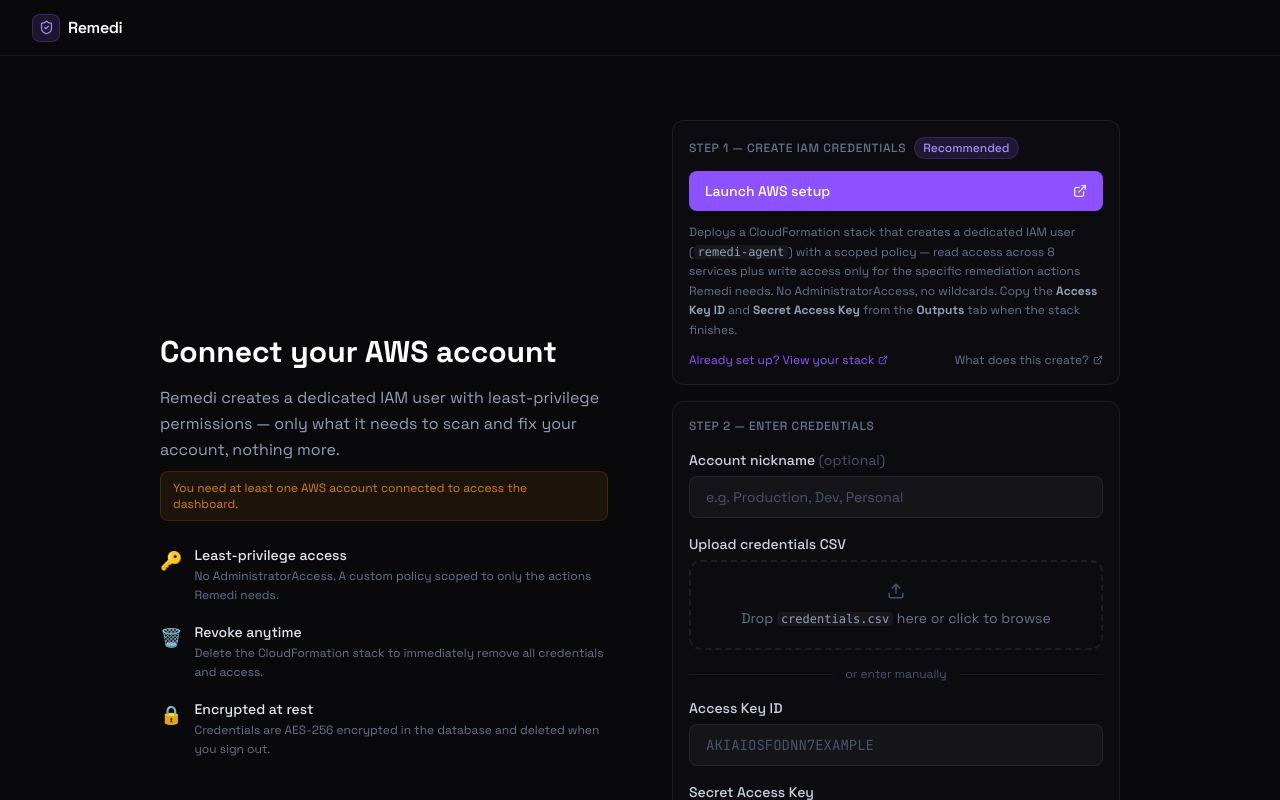
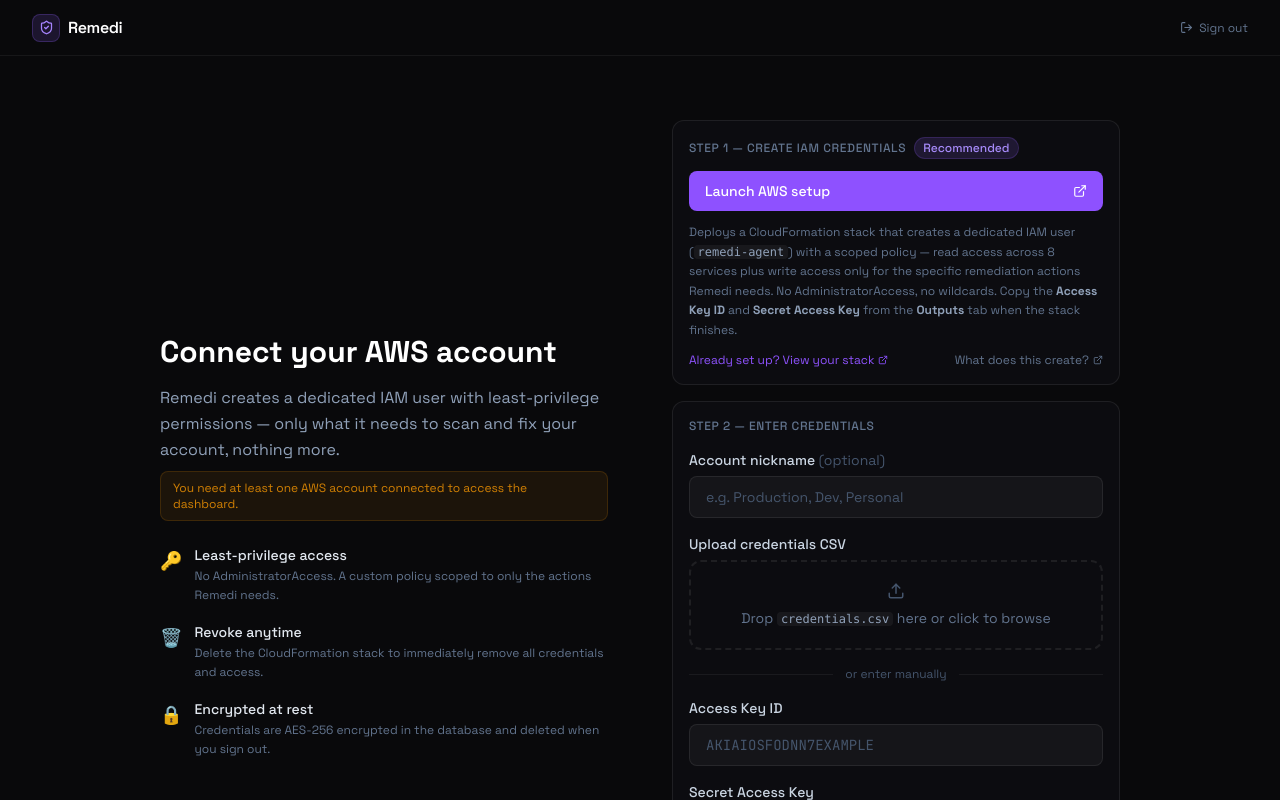
Before and after one commit to glenlouis8/remedi, a Next.js app in the folder frontend/: page /onboarding in a window 1280 px wide. Shown: the top 800 px of the page. Built offline with nearby package versions, Linux system fonts and the light colour scheme; no server answers.

Commit message:
Add sign-out button to onboarding page header

```diff
--- a/frontend/app/onboarding/page.tsx
+++ b/frontend/app/onboarding/page.tsx
@@ -3,8 +3,9 @@
 import { useState, useRef, useEffect } from 'react';
 import { useRouter } from 'next/navigation';
 import { useAuth } from '@clerk/nextjs';
-import { ShieldCheck, Eye, EyeOff, ExternalLink, AlertTriangle, Lock, Upload, CheckCircle, ArrowLeft } from 'lucide-react';
+import { ShieldCheck, Eye, EyeOff, ExternalLink, AlertTriangle, Lock, Upload, CheckCircle, ArrowLeft, LogOut } from 'lucide-react';
 import Link from 'next/link';
+import { useClerk } from '@clerk/nextjs';
 
 const API = process.env.NEXT_PUBLIC_API_URL ?? 'http://localhost:8080';
 
@@ -21,6 +22,7 @@
 
 export default function OnboardingPage() {
   const { getToken } = useAuth();
+  const { signOut } = useClerk();
   const router = useRouter();
   const fileInputRef = useRef<HTMLInputElement>(null);
 
@@ -101,11 +103,23 @@
           </div>
           <span className="font-semibold tracking-tight text-white">Remedi</span>
         </Link>
-        {hasExistingAccount && (
-          <Link href="/dashboard" className="flex items-center gap-1.5 text-xs text-slate-500 hover:text-slate-300 transition-colors">
-            <ArrowLeft size={13} /> Back to dashboard
-          </Link>
-        )}
+        <div className="flex items-center gap-4">
+          {hasExistingAccount && (
+            <Link href="/dashboard" className="flex items-center gap-1.5 text-xs text-slate-500 hover:text-slate-300 transition-colors">
+              <ArrowLeft size={13} /> Back to dashboard
+            </Link>
+          )}
+          <button
+            onClick={async () => {
+              const token = await getToken();
+              if (token) await fetch(`${API}/api/accounts`, { method: 'DELETE', headers: { Authorization: `Bearer ${token}` } }).catch(console.error);
+              signOut({ redirectUrl: '/' });
+            }}
+            className="flex items-center gap-1.5 text-xs text-slate-500 hover:text-slate-300 transition-colors"
+          >
+            <LogOut size={13} /> Sign out
+          </button>
+        </div>
       </header>
 
       {/* Two-column layout */}
```
